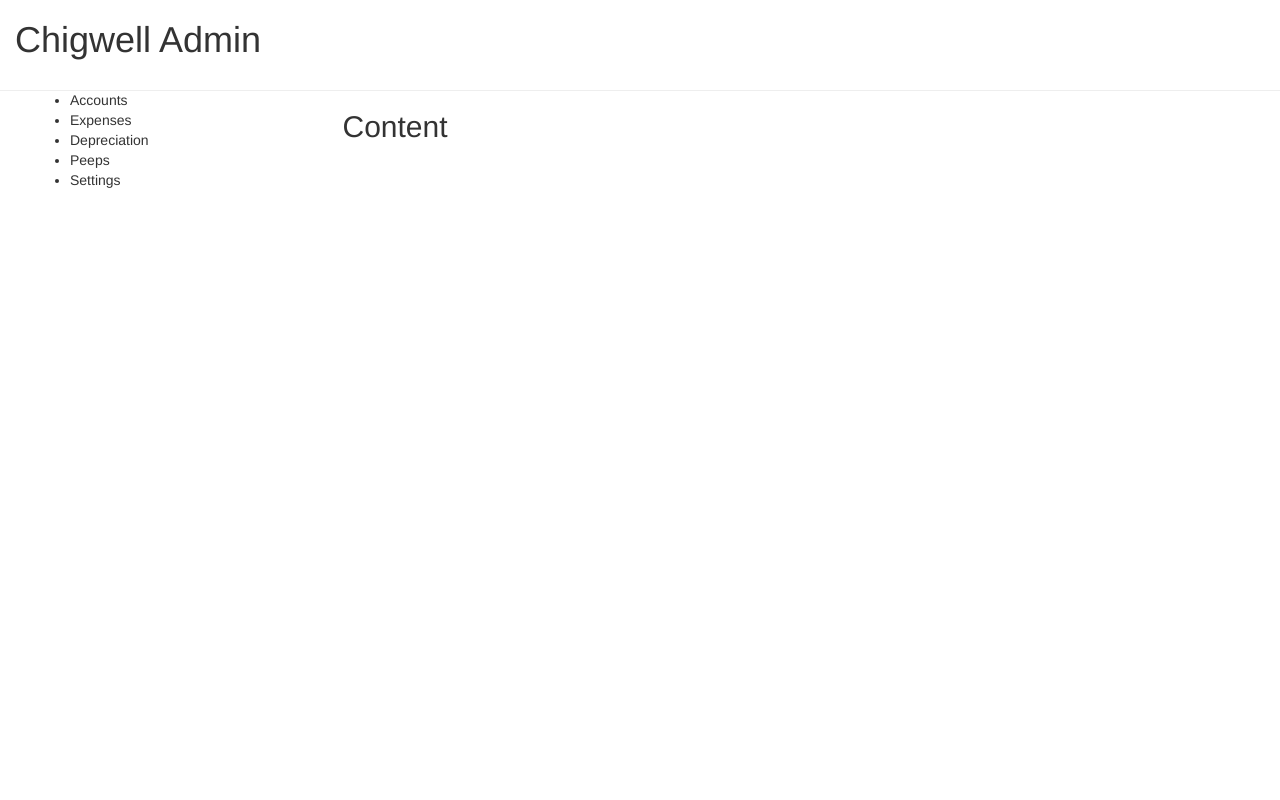
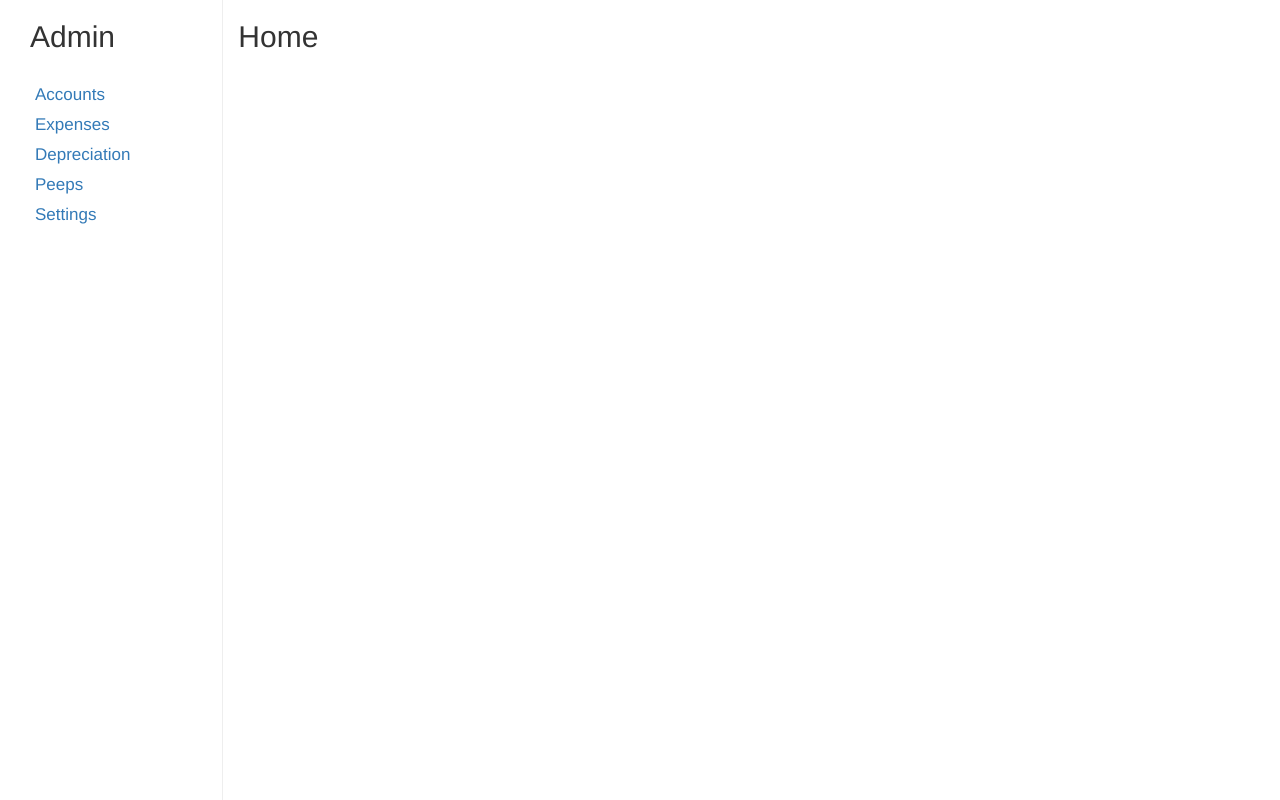
Before and after one commit to jakerobers/chigwell-admin, a Flask app: page / in a window 1280 px wide. Run offline with Flask 2, Linux system fonts and the light colour scheme; some libraries are stand-ins or nearby versions.

Commit message:
base layout done

```diff
--- a/static/styles/main.css
+++ b/static/styles/main.css
@@ -1,30 +1,64 @@
+/** Element Selectors **/
 html, body {
-	height: 100%:
+	max-height: 100%;
 	margin: 0;
+}
 
-	hr {
-		padding: 0
+h1 {
+	color: #333;
+	font-size: 3rem;
+}
+
+h1 a {
+	color: #333;
+}
+
+h1 a:hover {
+	color: #333;
+	text-decoration: none;
+}
+
+hr {
+	margin: 10px 0px;
+	padding: 0;
+}
+
+/** Media Queries **/
+@media(min-width:992px) {
+ 	height: 100%;
+
+	.Home {
+		height: 100%;
+	}
+
+	.Home--left-menu {
+		border-right: 1px solid #eee;
+		height: 100%;
 	}
 }
 
-.wrapper {
-	display: flex;
-  flex-flow: column;
-  height: 100%;
-}
-
-.Header {
-	height: 90px;
-	width: 100%;
+/** Class Selectors **/
+.Home{
 }
 
 .Home {
-	flex: 1 1 auto;
-	width: 100%;
+
 }
 
 .Home--left-menu {
-	height: 100%;
+
+}
+
+
+.Home--left-menu ul {
+	list-style-type: none;
+	margin-top: 30px;
+	padding-left: 5px;
+}
+
+.Home--left-menu li {
+	height: 3rem;
+	font-size: 1.7rem;
 }
 
 .Home--content {
--- a/templates/home.html
+++ b/templates/home.html
@@ -10,26 +10,20 @@
 
 	<body>
 
-		<div class="wrapper">
-			<div class="container-fluid Header">
-				<div class="row"><h1 class="col-sm-12 col-md-4">Chigwell Admin</h1></div>
-				<div class="row"><hr class="col-sm-12" /></div>
+		<div class="container-fluid Home">
+			<div class="Home--left-menu col-sm-12 col-md-2">
+				<h1><a href="/">Admin</a></h1>
+				<ul>
+					<a href="/accounts"><li>Accounts</li></a>
+					<a href="/expenses"><li>Expenses</li></a>
+					<a href="/depreciation"><li>Depreciation</li></a>
+					<a href="/peeps"><li>Peeps</li></a>
+					<a href="/settings"><li>Settings</li></a>
+				</ul>
 			</div>
 
-			<div class="container-fluid Home">
-				<div class="Home--left-menu col-sm-12 col-md-3">
-					<ul>
-						<li>Accounts</li>
-						<li>Expenses</li>
-						<li>Depreciation</li>
-						<li>Peeps</li>
-						<li>Settings</li>
-					</ul>
-				</div>
-
-				<div class="Home--content col-sm-12 col-md-9">
-					<h2>Content</h2>
-				</div>
+			<div class="Home--content col-sm-12 col-md-10">
+				<h2>Home</h2>
 			</div>
 		</div>
 
```
